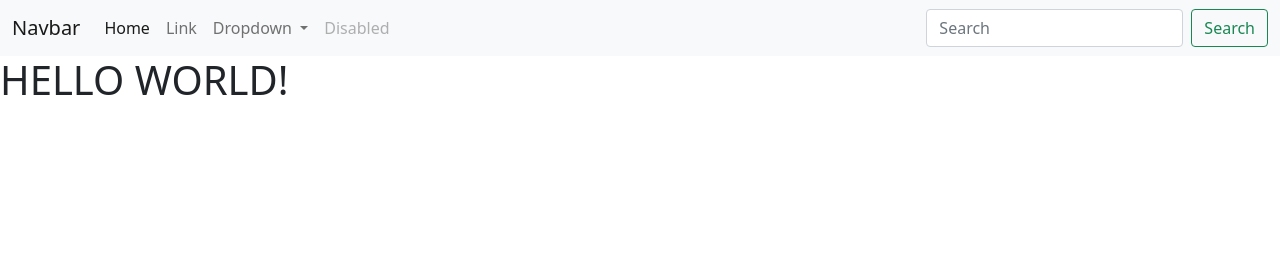
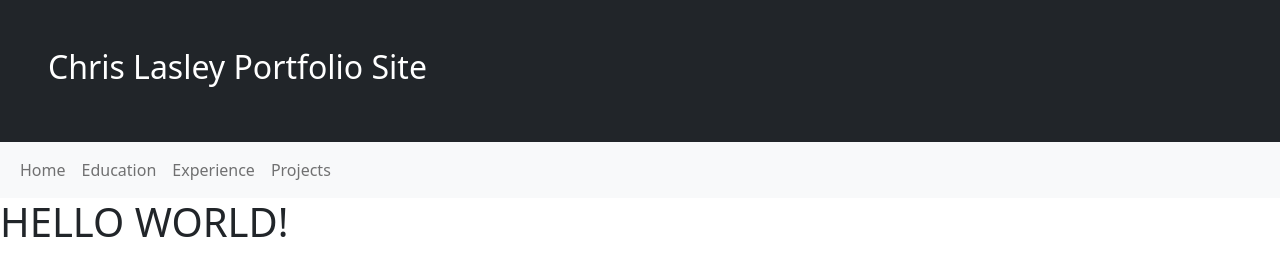
Before and after one commit to Laz3on/laz3on.github.io, a plain HTML site: page index.html in a window 1280 px wide. Drawn offline with nearby package versions, Linux system fonts and the light colour scheme.

Commit message:
Added jumbotron and navbar

```diff
--- a/index.html
+++ b/index.html
@@ -5,47 +5,33 @@
     <meta charset="UTF-8">
     <meta name="viewport" content="width=device-width, initial-scale=1.0">
     <link href="https://cdn.jsdelivr.net/npm/bootstrap@5.0.1/dist/css/bootstrap.min.css" rel="stylesheet" integrity="sha384-+0n0xVW2eSR5OomGNYDnhzAbDsOXxcvSN1TPprVMTNDbiYZCxYbOOl7+AMvyTG2x" crossorigin="anonymous">
-    <title>Document</title>
+    <title>Chris Lasley Portfolio</title>
 </head>
 
 <body>
+    <div class="h-100 p-5 text-white bg-dark">
+          <h2>Chris Lasley Portfolio Site</h2>
+    </div>
     <nav class="navbar navbar-expand-lg navbar-light bg-light">
         <div class="container-fluid">
-        <a class="navbar-brand" href="#">Navbar</a>
-        <button class="navbar-toggler" type="button" data-bs-toggle="collapse" data-bs-target="#navbarSupportedContent" aria-controls="navbarSupportedContent" aria-expanded="false" aria-label="Toggle navigation">
-        <span class="navbar-toggler-icon"></span>
-        </button>
             <div class="collapse navbar-collapse" id="navbarSupportedContent">
                 <ul class="navbar-nav me-auto mb-2 mb-lg-0">
                     <li class="nav-item">
-            <a class="nav-link active" aria-current="page" href="#">Home</a>
+                        <a class="nav-link" aria-current="page" href="#">Home</a>
                     </li>
                     <li class="nav-item">
-            <a class="nav-link" href="#">Link</a>
-            </li>
-            <li class="nav-item dropdown">
-            <a class="nav-link dropdown-toggle" href="#" id="navbarDropdown" role="button" data-bs-toggle="dropdown" aria-expanded="false">
-                Dropdown
-            </a>
-            <ul class="dropdown-menu" aria-labelledby="navbarDropdown">
-                <li><a class="dropdown-item" href="#">Action</a></li>
-                <li><a class="dropdown-item" href="#">Another action</a></li>
-                <li><hr class="dropdown-divider"></li>
-                <li><a class="dropdown-item" href="#">Something else here</a></li>
-            </ul>
+                        <a class="nav-link" href="#">Education</a>
                     </li>
                     <li class="nav-item">
-            <a class="nav-link disabled" href="#" tabindex="-1" aria-disabled="true">Disabled</a>
+                        <a class="nav-link" href="#">Experience</a>
+                    </li>
+                    <li class="nav-item">
+                        <a class="nav-link" href="#">Projects</a>
                     </li>
                 </ul>
-        <form class="d-flex">
-            <input class="form-control me-2" type="search" placeholder="Search" aria-label="Search">
-            <button class="btn btn-outline-success" type="submit">Search</button>
-        </form>
             </div>
         </div>
     </nav>
-
 
 
 
```
Lines whose indentation alone changed are shown as unchanged.
